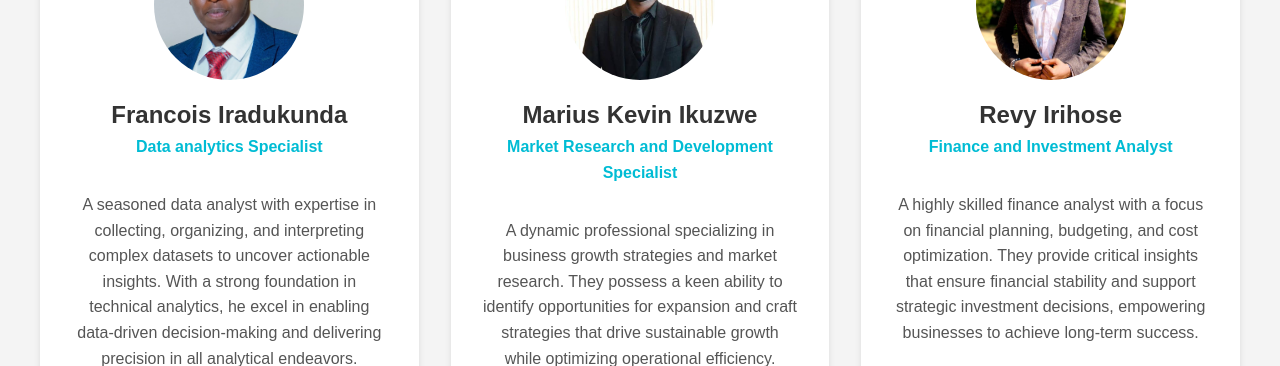
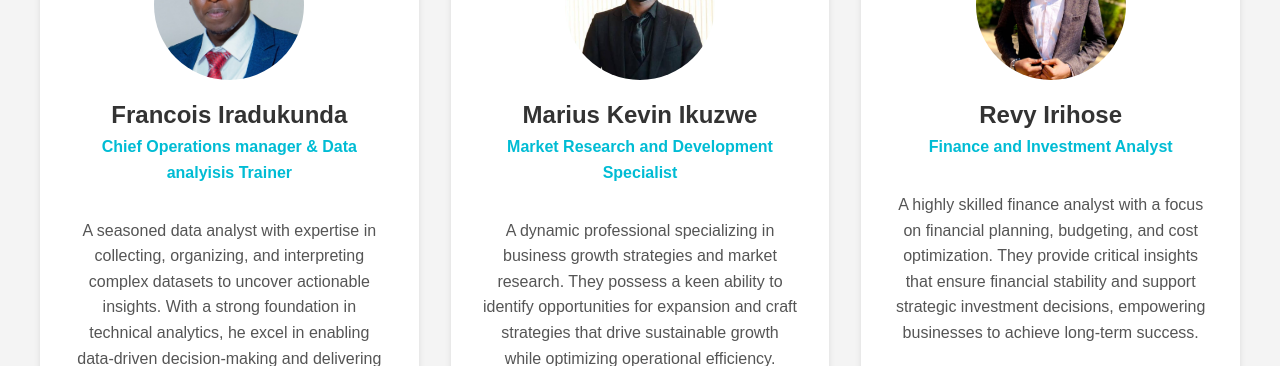
Before and after one commit to InnoBridge250/web, a plain HTML site: page index.html in a window 1280 px wide. Shown: the part 1780-2146 px from the top of the page. Drawn offline with Linux system fonts and the light colour scheme.

Commit message:
Add files via upload

```diff
--- a/index.html
+++ b/index.html
@@ -96,7 +96,7 @@
         <div class="team-member">
           <img src="francois.jpeg" alt="Team Member 1">
           <h3>Francois Iradukunda</h3>
-          <p id="title">Data analytics Specialist</p>
+          <p id="title">Chief Operations manager & Data analyisis Trainer</p>
           <p>A seasoned data analyst with expertise in collecting, organizing, and interpreting complex datasets to uncover actionable insights. With a strong foundation in technical analytics, he excel in enabling data-driven decision-making and delivering precision in all analytical endeavors.
           </p>
           <a href="https://www.linkedin.com/in/francois-iradukunda-itil%C2%AE-1258951a8/" target="_blank" class="linkedin-link">
```
Also changed, not shown: 2 other files.
